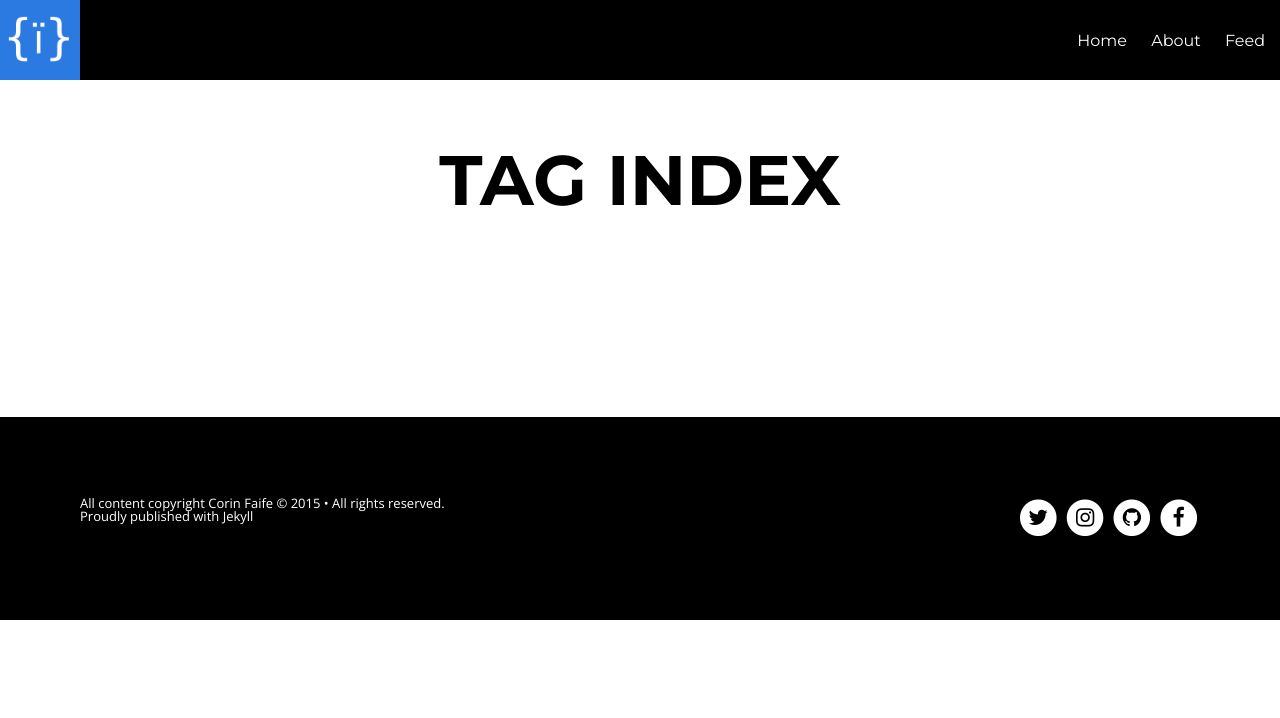
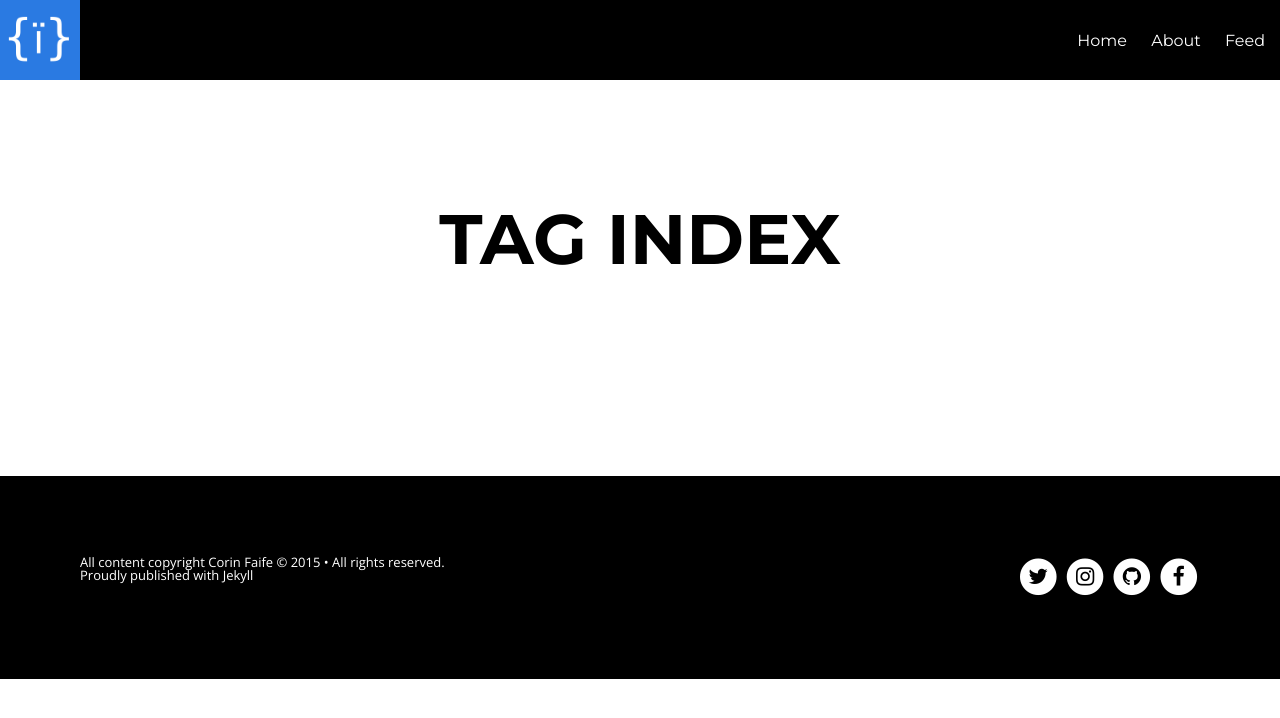
Before and after one commit to infratxt/infratxt.github.io, a Jekyll site: the page built from tags.html, in a window 1280 px wide. Shown: the top 718 px of the page. Built offline with Jekyll 4.4.1, drawn with Linux system fonts in a browser that asks for light colours; nearby versions of some CDN libraries.

Commit message:
Fix top margin in page title h1 (after changing to fixed header)

```diff
--- a/assets/css/post.css
+++ b/assets/css/post.css
@@ -404,7 +404,7 @@ html, body, .notepad-post-container, .notepad-post-header {
     font-weight: 800;
     font-size: 3.125rem;
     padding: 0;
-    padding-top: 5rem;
+    padding-top: 3em;
     padding-bottom: 4.375rem;
     margin: 0 auto;
     line-height: 1.1;
@@ -414,18 +414,18 @@ html, body, .notepad-post-container, .notepad-post-header {
       .notepad-page-title h1,
       .notepad-post-title-simple h1 {
         font-size: 4.375rem;
-        padding-top: 5.625rem;
+        padding-top: 2.625em;
         padding-bottom: 6.625rem; } }
     @media only screen and (min-width: 70em) {
       .notepad-page-title h1,
       .notepad-post-title-simple h1 {
-        padding-top: 8.875rem;
+        padding-top: 2.875em;
         padding-bottom: 6.875rem; } }
     @media only screen and (min-width: 90em) {
       .notepad-page-title h1,
       .notepad-post-title-simple h1 {
         font-size: 5.3125rem;
-        padding-top: 9.125rem;
+        padding-top: 2.125em;
         padding-bottom: 8.125rem; } }
   .notepad-page-title .notepad-post-meta-simple,
   .notepad-post-title-simple .notepad-post-meta-simple {
```
